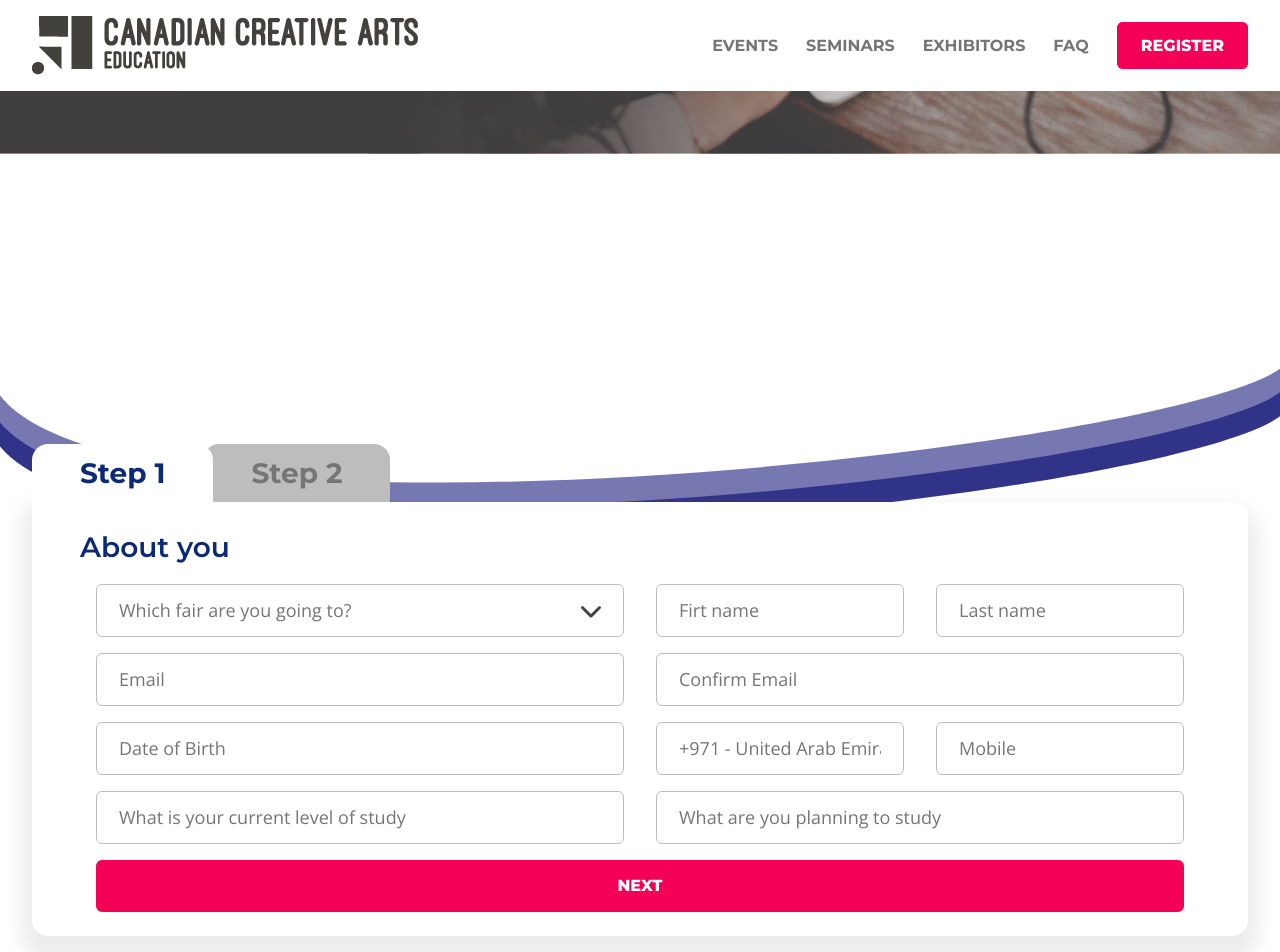
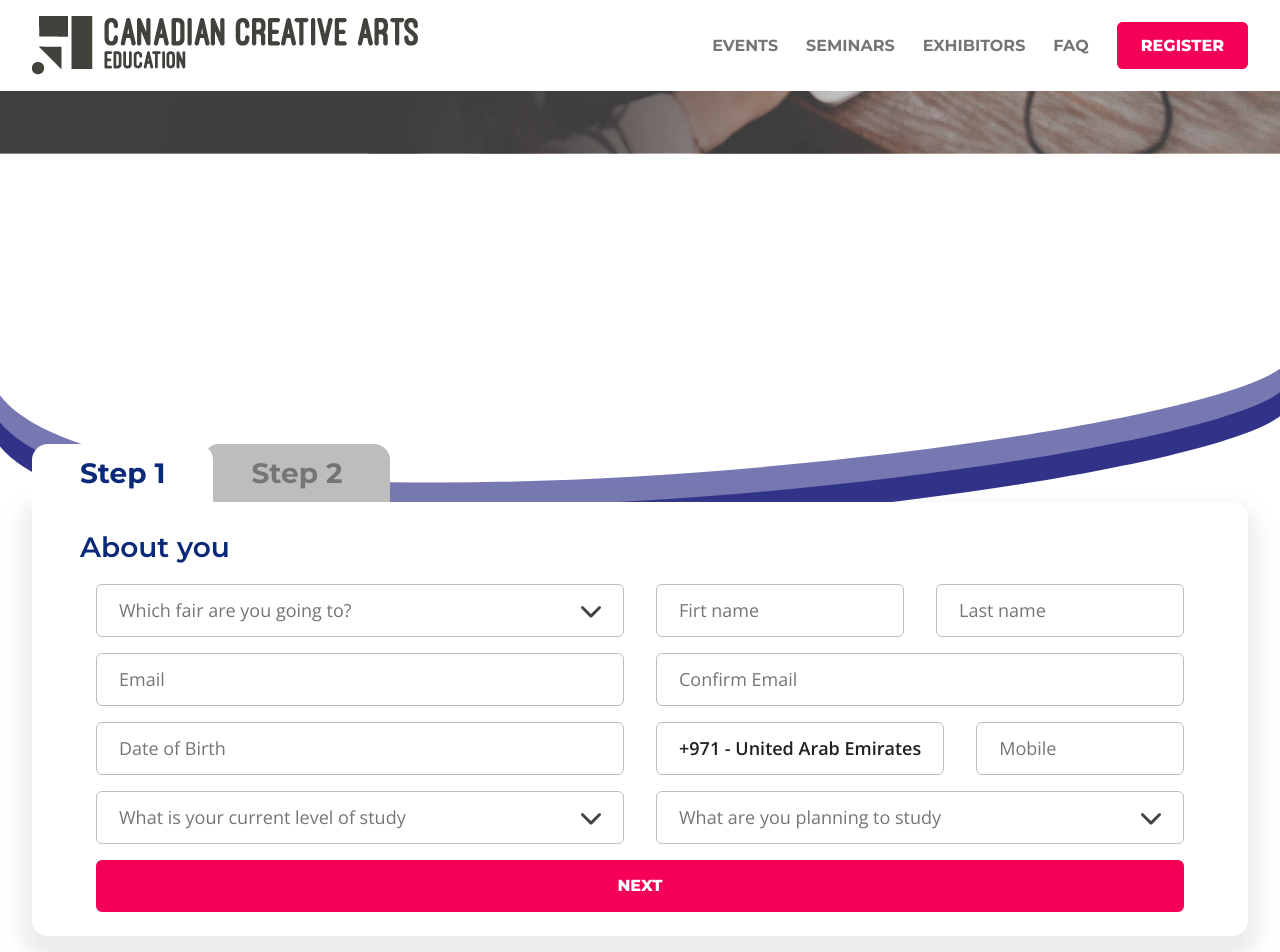
Before and after one commit to NJVS/canadian-creative-arts, a React (Create React App) app: page /signup in a window 1280 px wide. Shown: the top 952 px of the page. Built offline with nearby package versions, Linux system fonts and the light colour scheme.

Commit message:
custom select update

```diff
--- a/src/components/SignupForm/InputSelect.jsx
+++ b/src/components/SignupForm/InputSelect.jsx
@@ -1,11 +1,18 @@
-import { useState } from 'react';
+import { useState, useEffect } from 'react';
 
 import styles from './InputSelect.module.scss';
 import { ReactComponent as ArrowIcon } from '../../assets/icons/chevron-down-solid.svg';
 
-const InputSelect = ({ options, placeholder }) => {
+const InputSelect = ({ options, placeholder, defaultValueId, icon }) => {
   const [value, setValue] = useState(null);
   const [toggled, setToggled] = useState(false);
+
+  useEffect(() =>{
+    if (defaultValueId) {
+      const option = options.find(option => option.id === defaultValueId);
+      setValue(option.name);
+    }
+  }, [])
 
   function selectHandler(id) {
     const option = options.find(option => option.id === id);
@@ -25,7 +32,7 @@ const InputSelect = ({ options, placeholder }) => {
         onClick={() => setToggled(!toggled)}
       >
         {(value === null) ? placeholder : value}
-        <ArrowIcon />
+        {icon && <ArrowIcon />}
       </button>
       <div className={`${styles.options} ${toggled ? styles.active : ''}`}>
         {options.map(option => (
@@ -42,4 +49,9 @@ const InputSelect = ({ options, placeholder }) => {
   )
 }
 
+InputSelect.defaultProps = {
+  defaultValueId: false,
+  icon: true,
+}
+
 export default InputSelect
--- a/src/components/SignupForm/InputSelect.module.scss
+++ b/src/components/SignupForm/InputSelect.module.scss
@@ -14,6 +14,7 @@
     font-family: var(--ff-secondary);
     font-size: 1.125rem;
     text-align: start;
+    white-space: nowrap;
     cursor: pointer;
 
     >svg {
--- a/src/components/SignupForm/SignupForm.jsx
+++ b/src/components/SignupForm/SignupForm.jsx
@@ -2,7 +2,7 @@ import { useState } from 'react';
 
 import InputSelect from './InputSelect';
 
-import { upcomingFairs } from '../../data/selectOptions';
+import { upcomingFairs, levelOfStudy, courses, dialCode } from '../../data/selectOptions';
 
 import global from '../../assets/styles/globalstyles.module.scss';
 import styles from './SignupForm.module.scss';
@@ -21,7 +21,6 @@ const SignupForm = () => {
           <h3>About you</h3>
           <form className={styles.form}>
             <div>
-              {/* <input type="text" placeholder='Which fair are you going to?' /> */}
               <InputSelect options={upcomingFairs} placeholder="Which fair are you going to?" />
               <div className={styles.input_group}>
                 <input type="text" placeholder='Firt name' />
@@ -29,15 +28,18 @@ const SignupForm = () => {
               </div>
               <input type="email" placeholder='Email' />
               <input type="email" placeholder='Confirm Email' />
-              <input type="email" placeholder='Date of Birth' />
+              <input type="text" placeholder='Date of Birth'
+                onFocus={e => e.target.type = 'date' }
+                onBlur={e => e.target.type = 'text'}
+              />
               <div className={styles.input_group}>
-                <input type="text" placeholder='+971 - United Arab Emirates' />
-                <input type="text" placeholder='Mobile' />
+                <InputSelect options={dialCode} defaultValueId='AE+971' icon={false} />
+                <input type="number" placeholder='Mobile' />
               </div>
-              <input type="text" placeholder='What is your current level of study' />
-              <input type="text" placeholder='What are you planning to study' />
+              <InputSelect options={levelOfStudy} placeholder='What is your current level of study' />
+              <InputSelect options={courses} placeholder='What are you planning to study' />
             </div>
-            <button type='button' className={global.btn}>Next</button>
+            <button type='button' className={global.btn} onClick={() => setStep(2)} >Next</button>
           </form>
         </li>
         <li className={(step === 2) ? styles.form_active : ''}>
@@ -58,7 +60,7 @@ const SignupForm = () => {
               </div>
             </div>
             <div>
-              <button className={global.btn}>Previous</button>
+              <button type='button' className={global.btn} onClick={() => setStep(1)}>Previous</button>
               <button className={global.btn}>Submit</button>
             </div>
           </form>
--- a/src/components/SignupForm/SignupForm.module.scss
+++ b/src/components/SignupForm/SignupForm.module.scss
@@ -82,7 +82,7 @@
     }
   }
 
-  input:is([type=text], [type=email]) {
+  input:is([type=text], [type=email], [type=number], [type=date]) {
     display: block;
     width: 100%;
     padding: 0.75rem 1.375rem;
@@ -95,4 +95,14 @@
       color: var(--c-neutral-600);
     }
   }
+
+  input[type=number] {
+    -moz-appearance: textfield;
+
+    &::-webkit-outer-spin-button,
+    &::-webkit-inner-spin-button {
+      -webkit-appearance: none;
+      margin: 0;
+    }
+  }
 }
--- a/src/data/selectOptions.js
+++ b/src/data/selectOptions.js
@@ -23,25 +23,21 @@ export const courses = [
 ]
 
 // https://gist.github.com/anubhavshrimal/75f6183458db8c453306f93521e93d37
-export const countries = [
+export const dialCode = [
   {
-    "name": "Philippines",
-    "dial_id": "+63",
-    "id": "PH"
+    name: "+63 - Philippines",
+    id: "PH+63"
   },
   {
-    "name": "United Arab Emirates",
-    "dial_id": "+971",
-    "id": "AE"
+    name: "+971 - United Arab Emirates",
+    id: "AE+971"
   },
   {
-    "name": "United States",
-    "dial_id": "+1",
-    "id": "US"
+    name: "+1 - United States",
+    id: "US+1"
   },
   {
-    "name": "Qatar",
-    "dial_id": "+974",
-    "id": "QA"
+    name: "+974 - Qatar",
+    id: "QA+974"
   },
 ]
```
